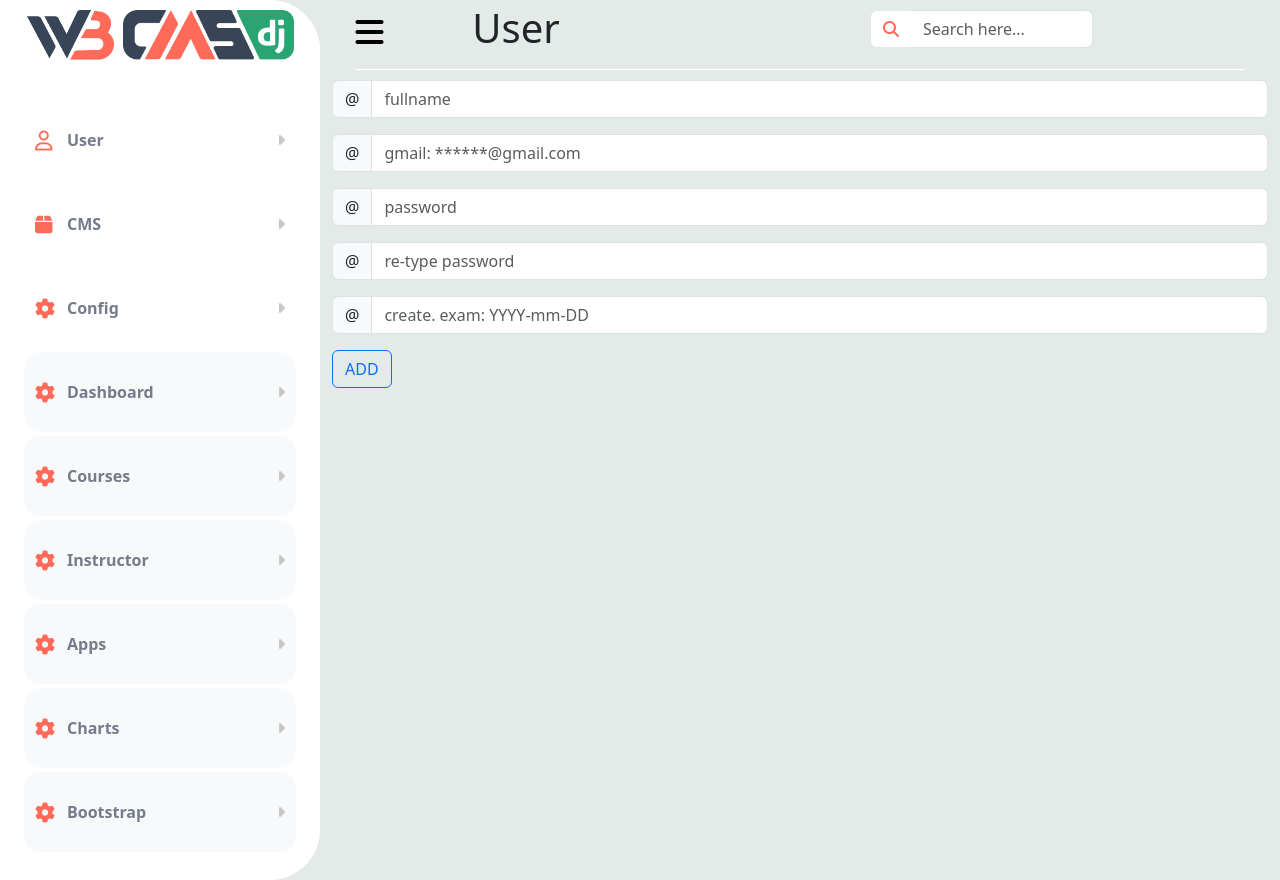
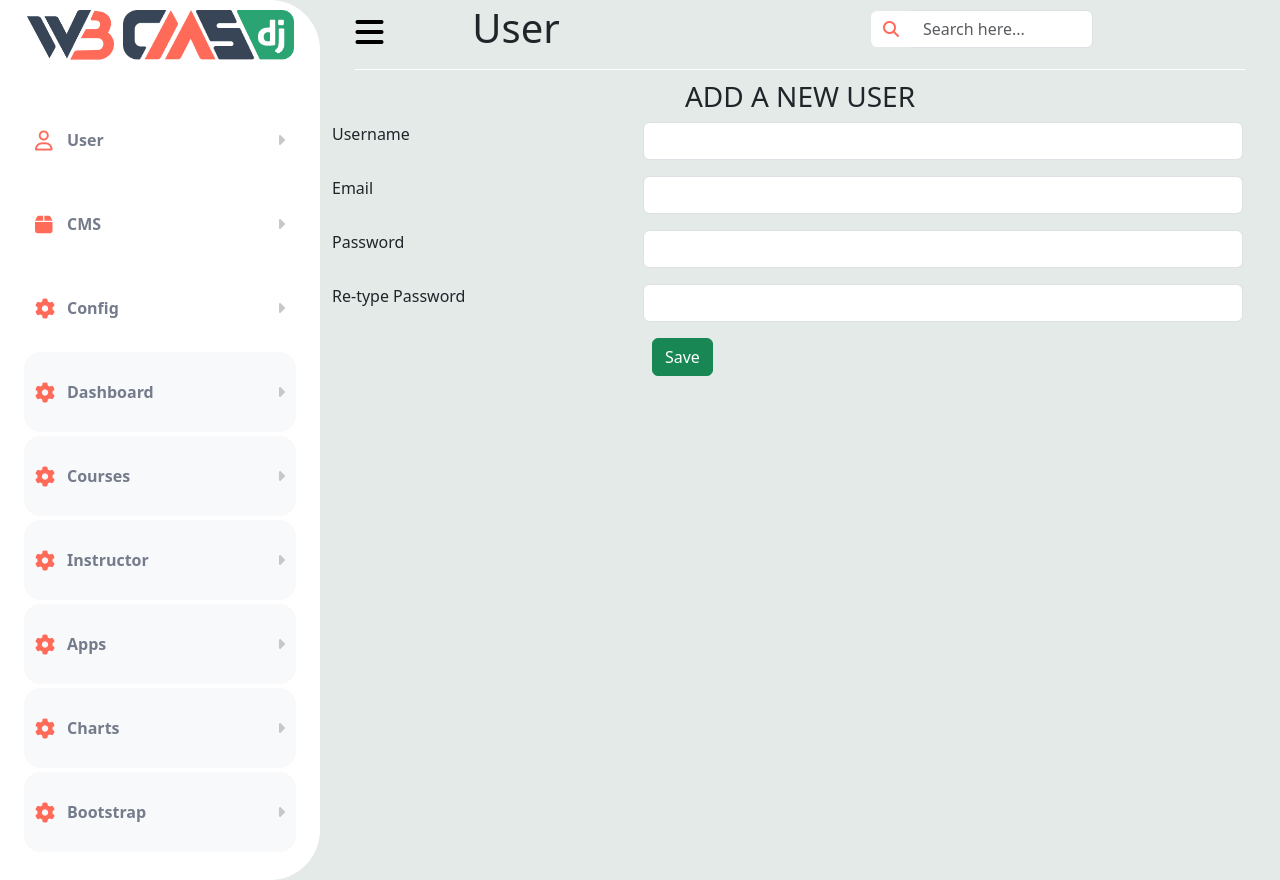
Before and after one commit to QD22082003/w3_cse, a PHP site: page /w3/process_adduser.php in a window 1280 px wide. Run offline with PHP 8.4, Linux system fonts and the light colour scheme; some libraries are stand-ins or nearby versions.

Commit message:
init project

```diff
--- a/path/process_user_delete.php
+++ b/path/process_user_delete.php
@@ -9,7 +9,7 @@ try{
     //Buoc 1: Ket noi DBServer
     $conn = new PDO("mysql:host=localhost;dbname=cse", "root", "22082003");
     //Buoc 2: Thuc hien truy van
-    $sql = "DELETE FROM user WHERE id = $id";
+    $sql = "DELETE FROM users WHERE userid = $id";
     $stmt = $conn->prepare($sql);
     $stmt->execute();
 
--- a/screens/index.php
+++ b/screens/index.php
@@ -1,3 +1,4 @@
+
 <?php
 if(isset($_GET['page'])){
     $page = $_GET['page'];
@@ -39,10 +40,10 @@ $sql = "Select * from users order by created_at Desc LIMIT 10, 20";
                 ?>
                 <div class="main-content">
                     <div class="container">
-                        <div class="row">
+                        <div class="row h-100">
                             <!-- Ô vuông thứ nhất -->
                             <div class="col-md-6">
-                                <div class="bg-primary p-3">
+                                <div class="bg-primary p-3 h-100">
                                     <!-- Nội dung ô vuông thứ nhất -->
                                     <h2>Ô vuông 1</h2>
                                     <p>Nội dung ô vuông thứ nhất</p>
--- a/screens/process_adduser.php
+++ b/screens/process_adduser.php
@@ -48,11 +48,6 @@
         include '../path/menuleft.php';
         ?>
         <div class="col-md-9 main ">
-            <?php
-            if(isset($_GET['error'])){
-                echo "<p style='background-color:orange'>{$_GET['error']}</p>";
-            }
-            ?>
             <div class="header d-flex align-items-center" id="header">
                 <i class="fa-solid fa-bars fa-2x"></i>
                 <h1>User</h1>
@@ -62,28 +57,51 @@
                 </div>
             </div>
             <div style="margin-top: 10px">
+                <?php
+                if(isset($_GET['error'])){
+                    echo "<p style='background-color:orange'>{$_GET['error']}</p>";
+                }
+                ?>
+                <h3 class=" text-center text-uppercase">Add a new User</h3>
                 <form action="../path/process_user_add.php" method="post">
-                    <div class="input-group mb-3">
-                        <span class="input-group-text" id="basic-addon1">@</span>
-                        <input name="fullname" id="inputtFullname" type="text" class="form-control" placeholder="fullname" aria-label="fullname" aria-describedby="basic-addon1">
+                    <div class="row input-group mb-3">
+                        <div class="col-md-4 ">
+                            Username
+                        </div>
+                        <div class="col-md-8">
+                            <input type="text" name="user" id="" class="form-control">
+                        </div>
                     </div>
-                    <div class="input-group mb-3">
-                        <span class="input-group-text" id="basic-addon1">@</span>
-                        <input name="email" id="inputGmail" type="email" class="form-control" placeholder="gmail: ******@gmail.com" aria-label="gmail" aria-describedby="basic-addon1">
+                    <div class="row input-group mb-3">
+                        <div class="col-md-4 ">
+                            Email
+                        </div>
+                        <div class="col-md-8">
+                            <input type="email" name="mail" id="" class="form-control">
+                        </div>
                     </div>
-                    <div class="input-group mb-3">
-                        <span class="input-group-text" id="basic-addon1">@</span>
-                        <input name="password" id="inputPassword" type="password" class="form-control" placeholder="password" aria-label="password" aria-describedby="basic-addon1">
+                    <div class="row input-group mb-3">
+                        <div class="col-md-4 ">
+                            Password
+                        </div>
+                        <div class="col-md-8">
+                            <input type="password" name="pass1" id="" class="form-control">
+                        </div>
                     </div>
-                    <div class="input-group mb-3">
-                        <span class="input-group-text" id="basic-addon1">@</span>
-                        <input name="password2" id="inputPassword" type="password" class="form-control" placeholder="re-type password" aria-label="password" aria-describedby="basic-addon1">
+                    <div class="row input-group mb-3">
+                        <div class="col-md-4 ">
+                            Re-type Password
+                        </div>
+                        <div class="col-md-8">
+                            <input type="password" name="pass2" id="" class="form-control">
+                        </div>
                     </div>
-                    <div class="input-group mb-3">
-                        <span class="input-group-text" id="basic-addon1">@</span>
-                        <input name="created" id="inputCreate" type="text" class="form-control" placeholder="create. exam: YYYY-mm-DD" aria-label="create" aria-describedby="basic-addon1">
+                    <div class="row">
+                        <div class="col-md-4"></div>
+                        <div class="col-md-8">
+                            <button type="submit" class="btn btn-success" name="sbmSave">Save</button>
+                        </div>
                     </div>
-                    <button type="submit" class="btn btn-outline-primary" name="sbmSave">ADD</button>
                 </form>
 
             </div>
```
Also changed, not shown: path/process_login.php (added, +34 -0 lines), path/process_user_add.php (+9 -10 lines), screens/login.php (added, +61 -0 lines), screens/user.php (+14 -6 lines).
